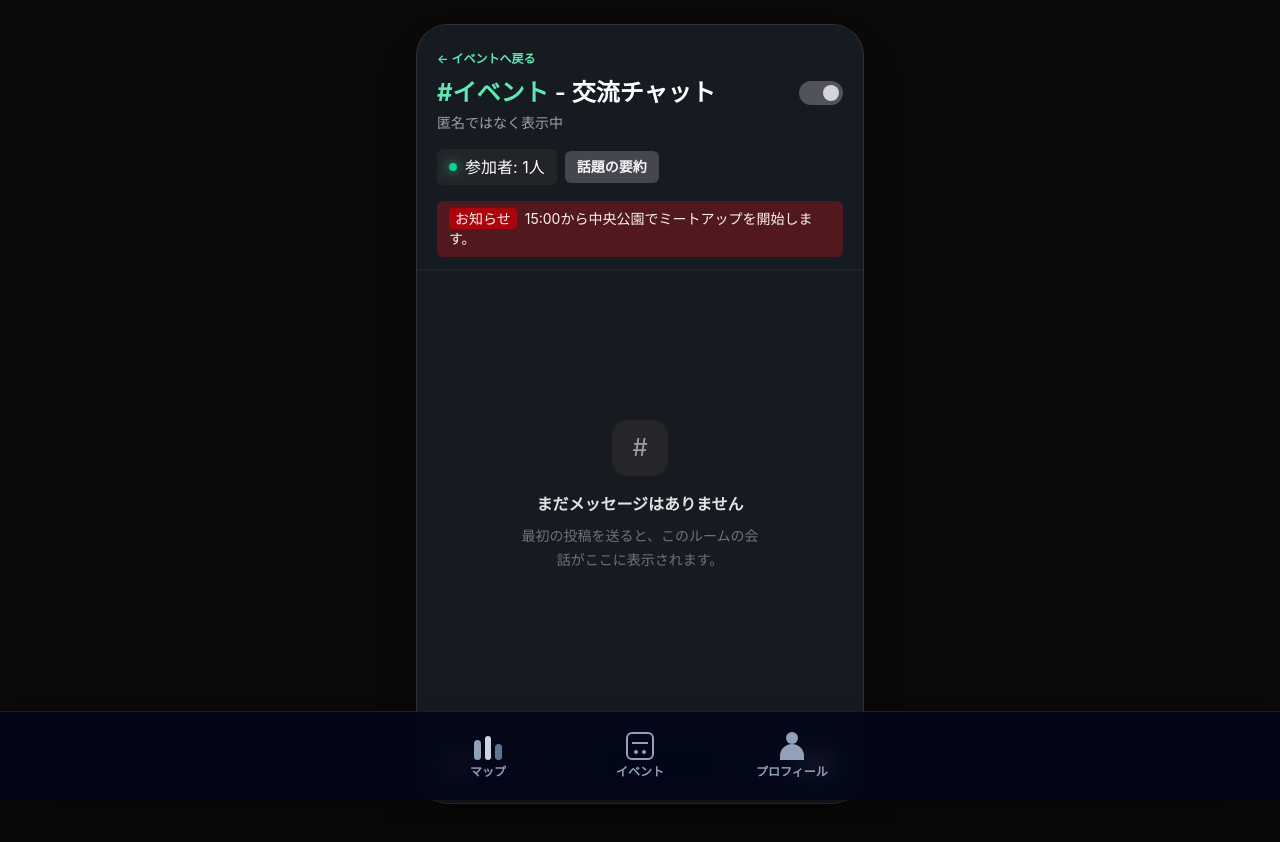
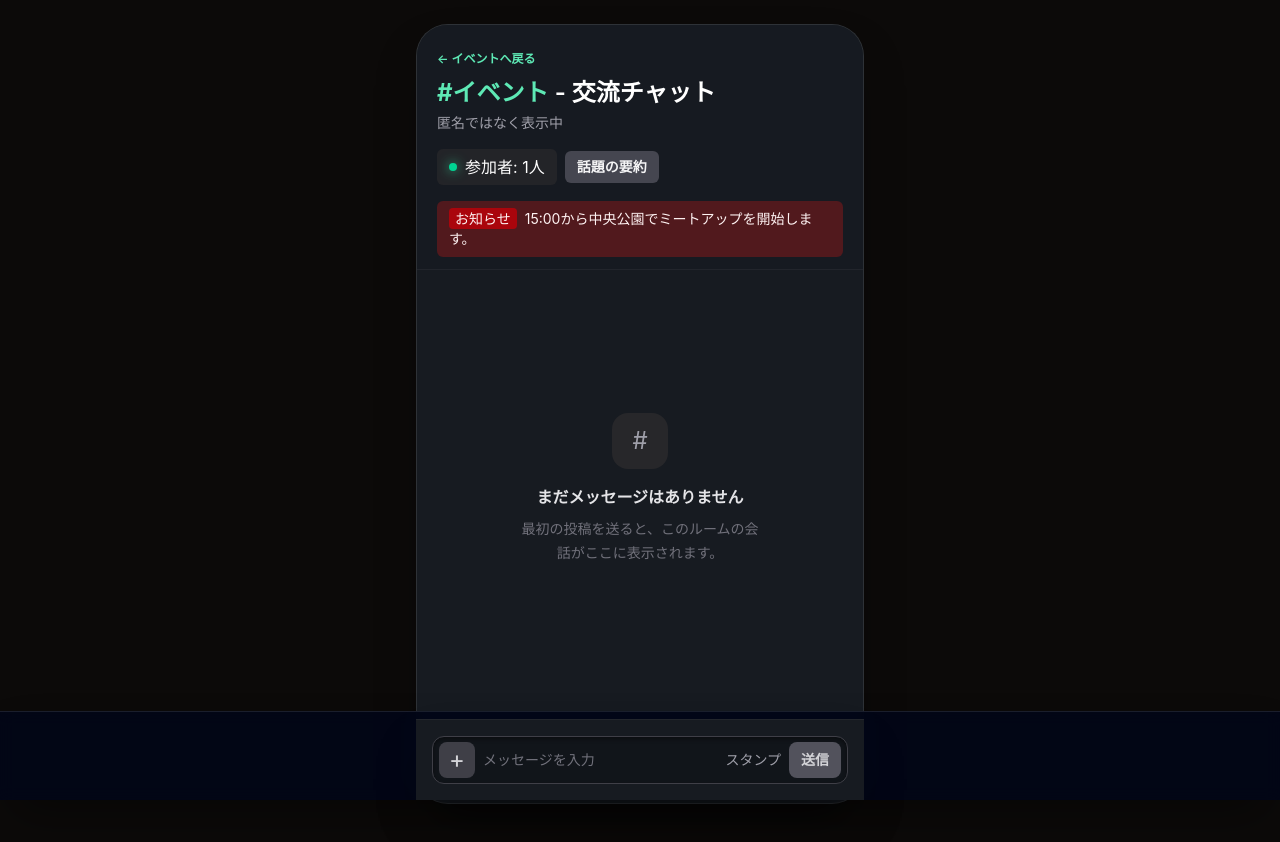
Before and after one commit to NU-HACKBASE/HACKBASE, a React app in the folder frontend/: page /event-101/room-food in a window 1280 px wide. Shown: the top 842 px of the page. Built offline with nearby package versions, Linux system fonts and the light colour scheme; the HTML template or start-up script is replaced by a standard one.

Commit message:
コメント追加

```diff
--- a/frontend/src/pages/RoomChatPage.jsx
+++ b/frontend/src/pages/RoomChatPage.jsx
@@ -4,6 +4,7 @@ import { Link, useParams } from 'react-router-dom'
 const PRESENCE_TTL_MS = 8000
 const MAX_STORED_MESSAGES = 100
 
+// この画面を開いているタブごとに一意なIDを作る
 function createSessionId() {
   if (window.crypto?.randomUUID) {
     return window.crypto.randomUUID()
@@ -12,6 +13,7 @@ function createSessionId() {
   return `${Date.now()}-${Math.random().toString(36).slice(2)}`
 }
 
+// localStorageからJSONを安全に読み込む
 function readJson(key, fallbackValue) {
   try {
     return JSON.parse(window.localStorage.getItem(key) ?? JSON.stringify(fallbackValue))
@@ -20,10 +22,12 @@ function readJson(key, fallbackValue) {
   }
 }
 
+// localStorageへJSONとして保存する
 function writeJson(key, value) {
   window.localStorage.setItem(key, JSON.stringify(value))
 }
 
+// 一定時間内に更新された参加者だけを有効な参加者として扱う
 function getActivePresence(key) {
   const now = Date.now()
   const presence = readJson(key, {})
@@ -33,16 +37,19 @@ function getActivePresence(key) {
   )
 }
 
+// 有効な参加者数を数える。自分だけの状態でも最低1人と表示する
 function getParticipantCount(key) {
   return Math.max(1, Object.keys(getActivePresence(key)).length)
 }
 
+// ルームに保存されているメッセージ一覧を取得する
 function readMessages(key) {
   const messages = readJson(key, [])
 
   return Array.isArray(messages) ? messages : []
 }
 
+// 保存件数が増えすぎないように最新のメッセージだけを残す
 function saveMessages(key, messages) {
   writeJson(key, messages.slice(-MAX_STORED_MESSAGES))
 }
@@ -61,6 +68,7 @@ export function RoomChatPage() {
     getParticipantCount(presenceKey),
   )
 
+  // ルームが変わったときに、そのルームの保存済みメッセージを読み込む
   useEffect(() => {
     const timerId = window.setTimeout(() => {
       setMessages(readMessages(messagesKey))
@@ -69,6 +77,7 @@ export function RoomChatPage() {
     return () => window.clearTimeout(timerId)
   }, [messagesKey])
 
+  // ページ参加状態を定期更新し、別タブからの参加者数・メッセージ更新を同期する
   useEffect(() => {
     const touchPresence = () => {
       const activePresence = getActivePresence(presenceKey)
@@ -107,10 +116,12 @@ export function RoomChatPage() {
     }
   }, [messagesKey, presenceKey, sessionId])
 
+  // 新しいメッセージが追加されたら末尾へスクロールする
   useEffect(() => {
     bottomRef.current?.scrollIntoView({ behavior: 'smooth' })
   }, [messages])
 
+  // 入力されたメッセージを保存し、同じルームを開いている別タブにも同期する
   const handleSubmit = (event) => {
     event.preventDefault()
 
@@ -137,8 +148,8 @@ export function RoomChatPage() {
   }
 
   return (
-    <div className="mx-auto flex min-h-[calc(100vh-9rem)] max-w-md flex-col overflow-hidden rounded-[2rem] border border-white/10 bg-[#171b21] text-white shadow-2xl shadow-black/40 md:min-h-[780px]">
-      <header className="border-b border-white/5 bg-[#171b21]/95 px-5 pb-3 pt-5">
+    <div className="mx-auto flex h-[calc(100vh-9rem)] max-w-md flex-col overflow-hidden rounded-[2rem] border border-white/10 bg-[#171b21] text-white shadow-2xl shadow-black/40 md:h-[780px]">
+      <header className="sticky top-0 z-20 border-b border-white/5 bg-[#171b21]/95 px-5 pb-3 pt-5">
         <div className="flex items-start justify-between gap-3">
           <div className="min-w-0">
             <Link
@@ -153,13 +164,6 @@ export function RoomChatPage() {
             </h1>
             <p className="mt-1 text-sm text-zinc-400">匿名ではなく表示中</p>
           </div>
-          <button
-            aria-label="匿名モードを切り替え"
-            className="mt-9 flex h-6 w-11 shrink-0 items-center rounded-full bg-zinc-600 p-1"
-            type="button"
-          >
-            <span className="ml-auto h-4 w-4 rounded-full bg-zinc-300" />
-          </button>
         </div>
 
         <div className="mt-4 flex flex-wrap items-center gap-2">
@@ -186,8 +190,8 @@ export function RoomChatPage() {
       <main
         className={
           messages.length === 0
-            ? 'flex flex-1 items-center justify-center overflow-y-auto px-5 py-4'
-            : 'flex-1 space-y-4 overflow-y-auto px-5 py-4'
+            ? 'flex flex-1 min-h-0 items-center justify-center overflow-y-auto px-5 pb-28 pt-4'
+            : 'flex-1 min-h-0 space-y-4 overflow-y-auto px-5 pb-28 pt-4'
         }
       >
         {messages.length === 0 ? (
@@ -242,7 +246,10 @@ export function RoomChatPage() {
         <div ref={bottomRef} />
       </main>
 
-      <form className="border-t border-white/5 bg-[#171b21] px-4 py-4" onSubmit={handleSubmit}>
+      <form
+        className="fixed bottom-0 left-1/2 z-50 w-full max-w-md -translate-x-1/2 shrink-0 border-t border-white/5 bg-[#171b21] px-4 py-4 shadow-2xl shadow-black/40"
+        onSubmit={handleSubmit}
+      >
         <div className="flex h-12 items-center gap-2 rounded-xl border border-zinc-700 bg-[#11151a] p-1.5 shadow-inner shadow-black/40">
           <button
             aria-label="添付を追加"
```
